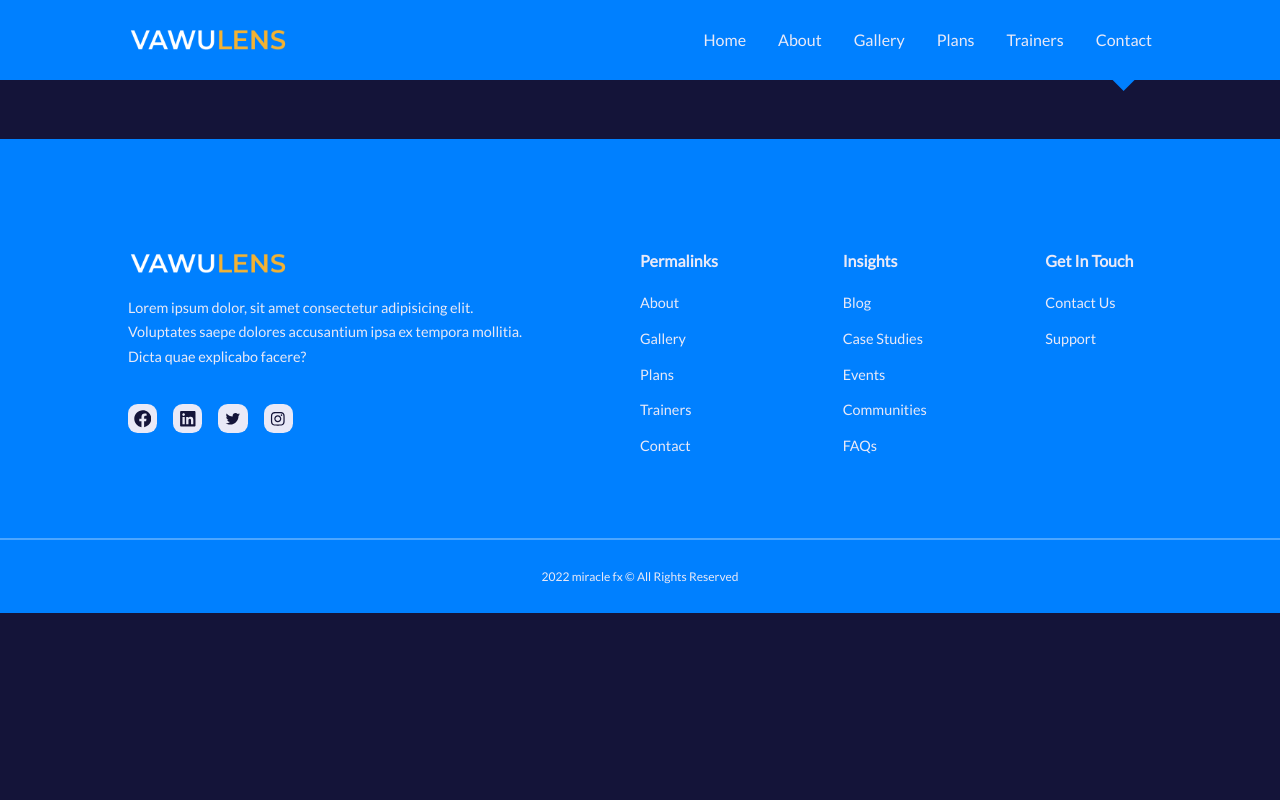
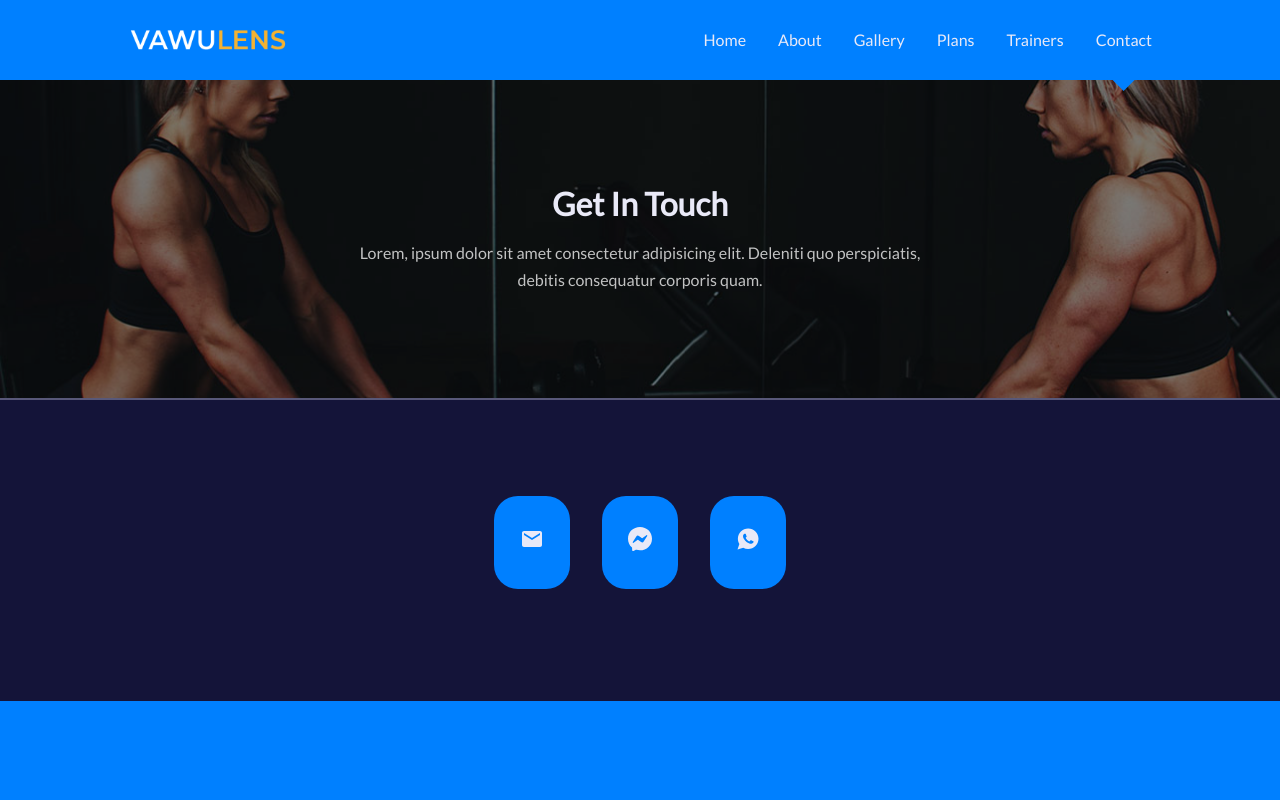
Before and after one commit to H-miracle/myfitnessapp, a React (Create React App) app: page /contact in a window 1280 px wide. Shown: the top 800 px of the page. Built offline with nearby package versions, Linux system fonts and the light colour scheme; the HTML template or start-up script is replaced by a standard one.

Commit message:
Gallery and contact page added

```diff
--- a/src/pages/contact/Contact.jsx
+++ b/src/pages/contact/Contact.jsx
@@ -1,8 +1,31 @@
 import './contact.css'
+import Header from '../../components/Header'
+import HeaderImage from '../../images/header_bg_2.jpg'
+import {MdEmail} from 'react-icons/md'
+import {BsMessenger} from 'react-icons/bs'
+import { IoLogoWhatsapp } from 'react-icons/io'
+
+
 
 const Contact = () => {
   return (
-    <div>Contact</div>
+    <>
+      <Header title='Get In Touch' image={HeaderImage}>
+        Lorem, ipsum dolor sit amet consectetur adipisicing elit. Deleniti quo perspiciatis, debitis consequatur corporis quam.
+      </Header>
+
+      <section className="contact">
+        <div className="container contact__container">
+          <div className="contact__wrapper">
+            <a href="mailto:maccarthymiracle@gmail.com" target="_blank" rel="noopener noreferrer"> <MdEmail/></a>
+            <a href="http://m.me/s.tyles98" target="_blank" rel="noopener noreferrer"><BsMessenger/></a>
+            <a href="https://wa.me/+233543976961" target="_blank" rel="noopener noreferrer"> <IoLogoWhatsapp/></a>
+          </div>
+        </div>
+      </section>
+
+
+    </>
   )
 }
 
--- a/src/pages/contact/contact.css
+++ b/src/pages/contact/contact.css
@@ -0,0 +1,34 @@
+
+.contact__container {
+   display: grid;
+   place-items: center;
+}
+.contact__wrapper {
+   width: fit-content;
+   display: flex;
+   gap: 2rem;
+}
+.contact__wrapper a {
+   background: var(--color-primary);
+   font-size: 1.5rem;
+   border: 2px solid transparent;
+   transition: var(--transition);
+   padding: 1.5rem;
+   border-radius: 1.5rem;
+}
+.contact__wrapper a:hover {
+   background: transparent;
+   border-color: var(--color-gray-100);
+}
+
+/* ===========MEDIA QUERIES (small screens) ============ */
+@media screen  and (max-width: 600px ){
+   .contact__wrapper {
+      gap: 1.5rem;
+   }
+   .contact__wrapper a {
+      padding: 1rem;
+      font-size: 1.2rem;
+      border-radius: 1rem;
+   }
+}
--- a/src/pages/gallery/Gallery.jsx
+++ b/src/pages/gallery/Gallery.jsx
@@ -1,8 +1,35 @@
 import './gallery.css'
+import Header from '../../components/Header'
+import HeaderImage from '../../images/header_bg_3.jpg'
+
+
 
 const Gallery = () => {
+  const galleryLength = 15;
+  const images = []
+
+  for (let i =1; i<= galleryLength; i++) {
+    images.push(require(`../../images/gallery${i}.jpg`))
+  }
   return (
-    <div>Gallery</div>
+    <>
+      <Header title='Our Gallery' image={HeaderImage} >
+        Lorem ipsum dolor sit amet consectetur adipisicing elit. Ipsa sequi hic ipsum animi?
+      </Header>
+
+      <section className="gallery">
+        <div className="container gallery__container">
+          {
+            images.map((image, index) => {
+              return <article key={index}>
+                <img src={image} alt={`Gallery ${index + 1}`} />
+              </article>
+            })
+          }
+        </div>
+      </section>
+
+    </>
   )
 }
 
--- a/src/pages/gallery/gallery.css
+++ b/src/pages/gallery/gallery.css
@@ -0,0 +1,31 @@
+
+.gallery__container {
+   display: grid;
+   grid-template-columns: repeat(3, 1fr);
+}
+.gallery__container article {
+   border: 1rem solid transparent;
+   transition: var(--transition);
+}
+.gallery__container article:hover {
+   border-color: var(--color-gray-500);
+}
+
+/* MEDIA QUERIES (medium screens) */
+@media screen and (max-width:1024px) {
+   .gallery__container {
+      grid-template-columns: 1fr 1fr;
+      gap: 2rem;
+   }
+   .gallery__container article {
+      border: 0;
+   }
+}
+/* MEDIA QUERIES (small screens) */
+@media screen and (max-width:600px) {
+   .gallery__container {
+      grid-template-columns: 1fr;
+      gap: 1rem;
+   }
+
+}
```
